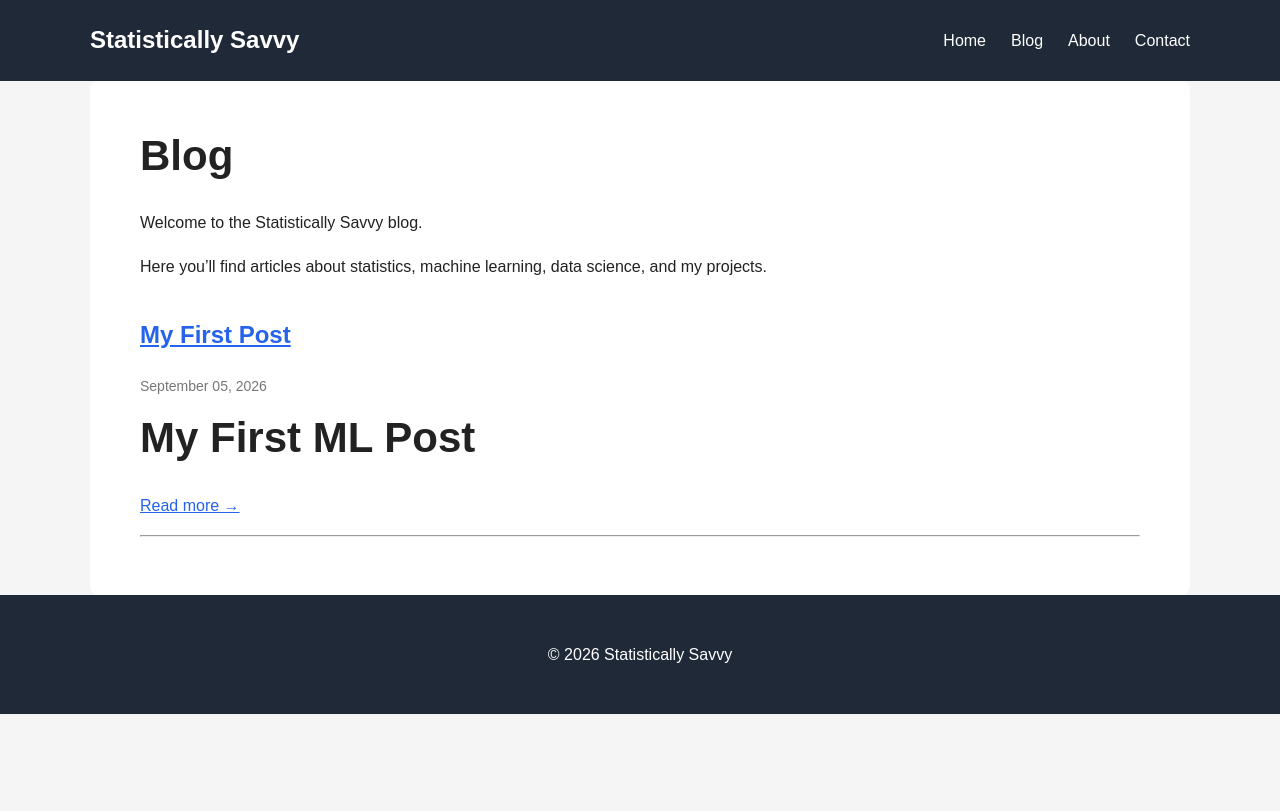
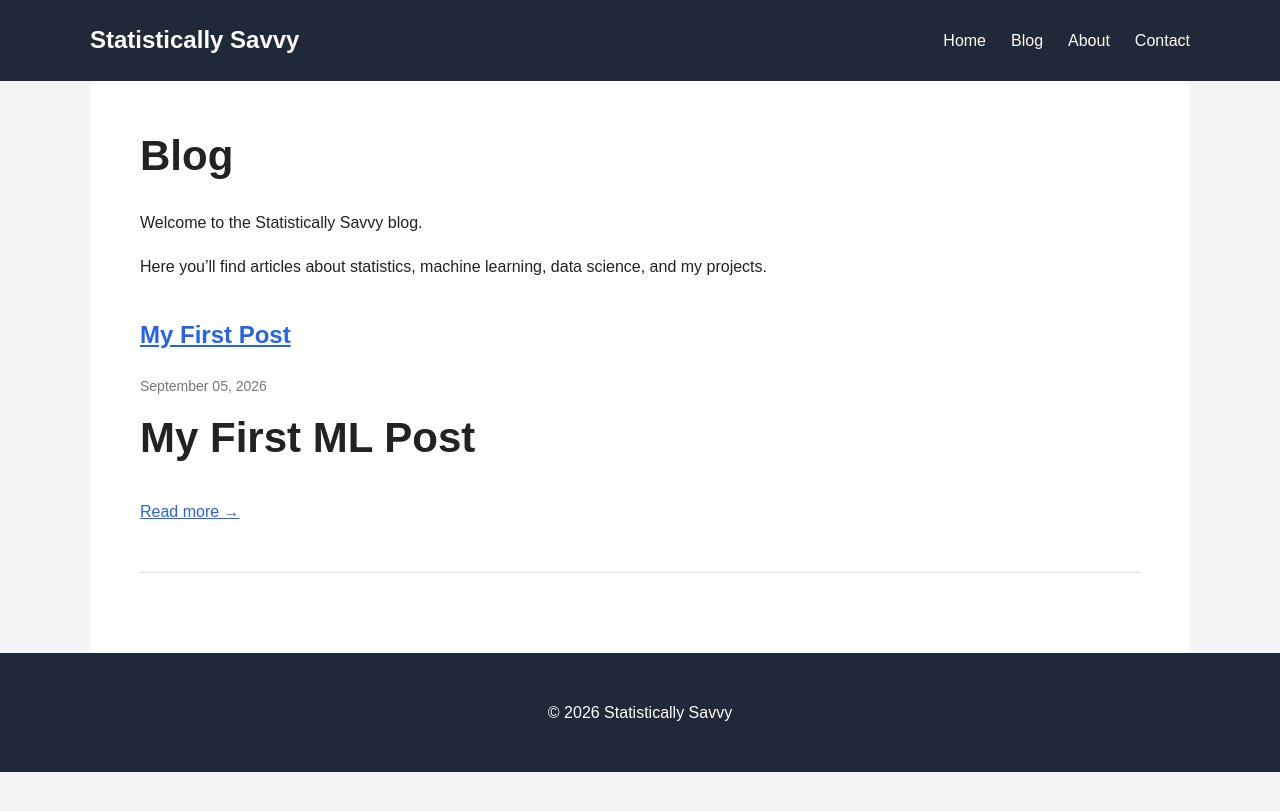
Before and after one commit to statisticallysavvy/statisticallysavvy.github.io, a Jekyll site: the page built from blog.md, in a window 1280 px wide. Shown: the top 811 px of the page. Built offline with Jekyll 4.4.1, drawn with Linux system fonts in a browser that asks for light colours.

Commit message:
Refactor blog post entry HTML format
Updated HTML structure for blog post entries.

```diff
--- a/blog.md
+++ b/blog.md
@@ -12,7 +12,11 @@ Here you'll find articles about statistics, machine learning, data science, and
 
 {% for post in site.posts %}
 
-## [{{ post.title }}]({{ post.url | relative_url }})
+<article>
+
+<h2>
+<a href="{{ post.url | relative_url }}">{{ post.title }}</a>
+</h2>
 
 <p class="post-date">
 {{ post.date | date: "%B %d, %Y" }}
@@ -20,8 +24,10 @@ Here you'll find articles about statistics, machine learning, data science, and
 
 {{ post.excerpt }}
 
-[Read more →]({{ post.url | relative_url }})
+<p>
+<a href="{{ post.url | relative_url }}">Read more →</a>
+</p>
 
----
+</article>
 
 {% endfor %}
```
